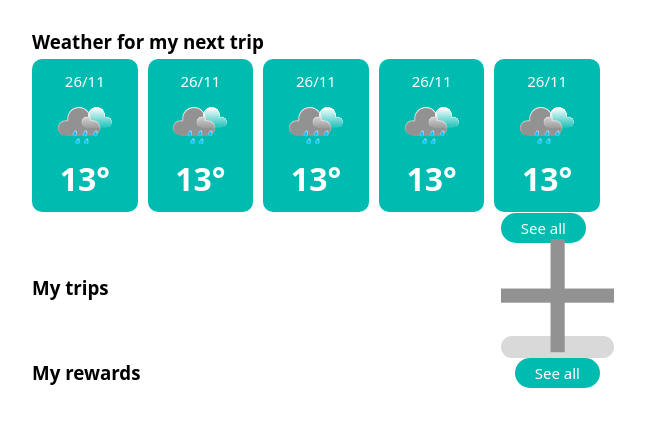
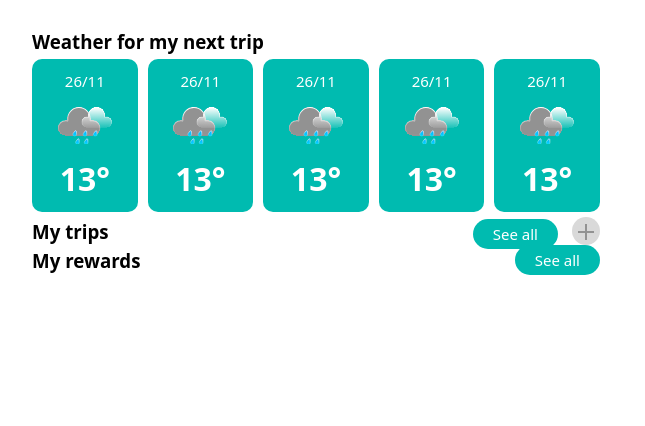
Before and after one commit to nicopicchio/flylight, a React (Create React App) app: page /home in a window 1280 px wide. Shown: the top 426 px of the page, without its empty margins (324-969 px from the left). Built offline with nearby package versions, Linux system fonts and the light colour scheme.

Commit message:
Fixed design grey plus button

```diff
--- a/src/index.css
+++ b/src/index.css
@@ -38,6 +38,8 @@ code {
 }
 
 .button-grey {
+  display: inline-block;
+  padding: 6px;
   color: #929292;
   background-color: #D9D9D9;
   border: none;
```
